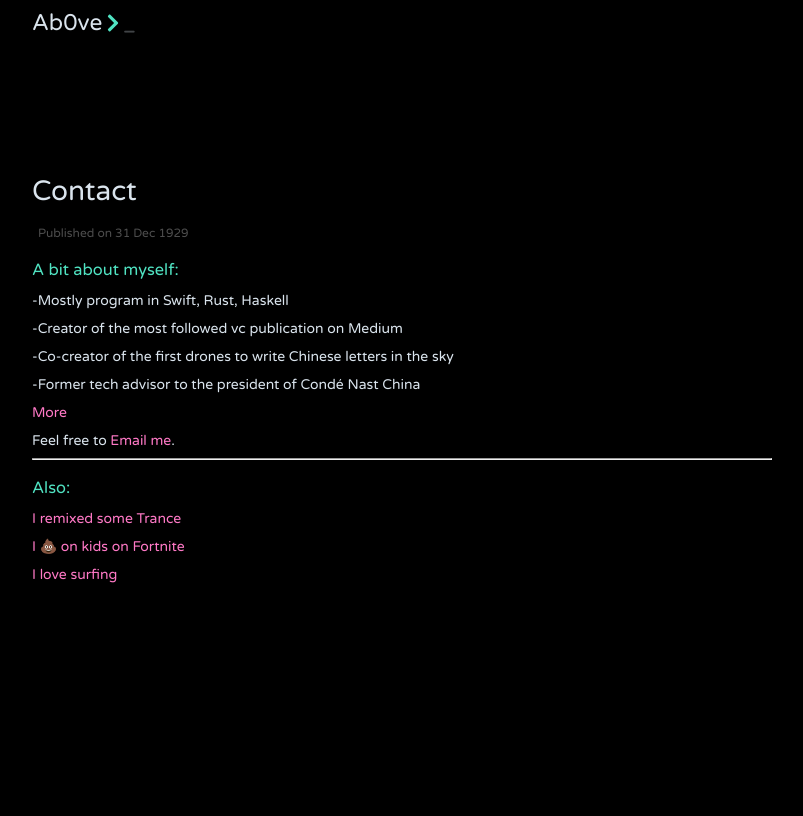
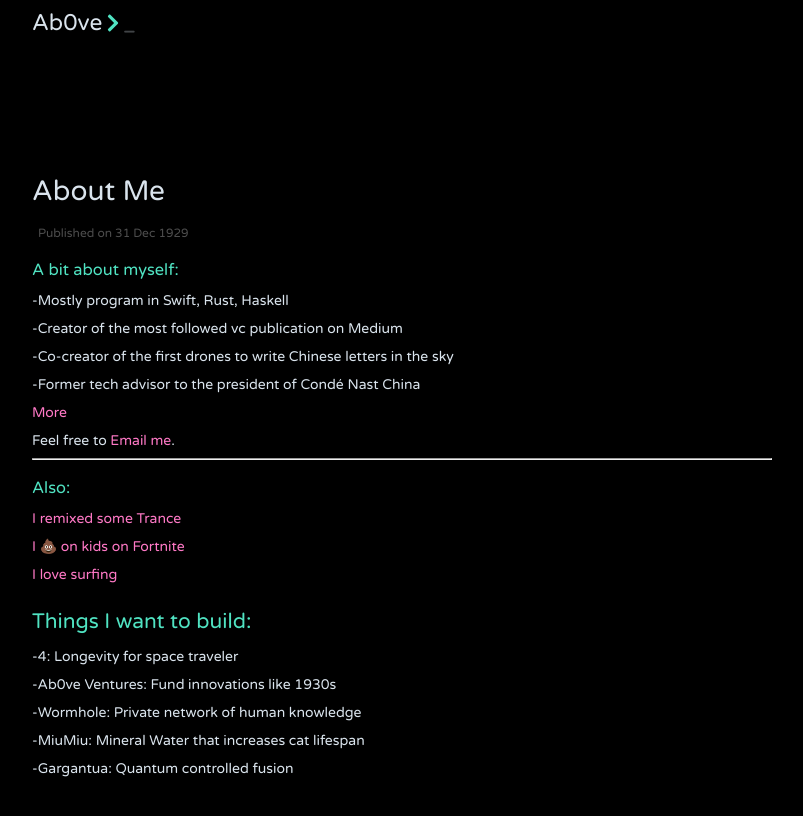
Before and after one commit to jithendrabsy/thoughts, a Jekyll site: the page built from _posts/1929-12-31-about-me.md, in a window 1280 px wide. Shown: the top 816 px of the page, without its empty margins (238-1041 px from the left). Built offline with Jekyll 4.4.1, drawn with Linux system fonts in a browser that asks for light colours; nearby versions of some CDN libraries.

Commit message:
Update Me

```diff
--- a/_posts/1929-12-31-about-me.md
+++ b/_posts/1929-12-31-about-me.md
@@ -1,6 +1,6 @@
 ---
 layout: post
-title:  "Contact"
+title:  "About Me"
 description:
 tags:
 ---
@@ -29,3 +29,16 @@ Feel free to [Email me](mailto:allenleein@gmail.com).
 [I 💩 on kids on Fortnite](https://www.instagram.com/gho00sts/)
 
 [I love surfing](https://vsco.co/allenleein/gallery)
+
+
+## Things I want to build:
+
+-4: Longevity for space traveler
+
+-Ab0ve Ventures: Fund innovations like 1930s
+
+-Wormhole: Private network of human knowledge
+
+-MiuMiu: Mineral Water that increases cat lifespan
+
+-Gargantua: Quantum controlled fusion
```
Also changed, not shown: _posts/2040-12-31-creation.md (deleted, +0 -17 lines).
